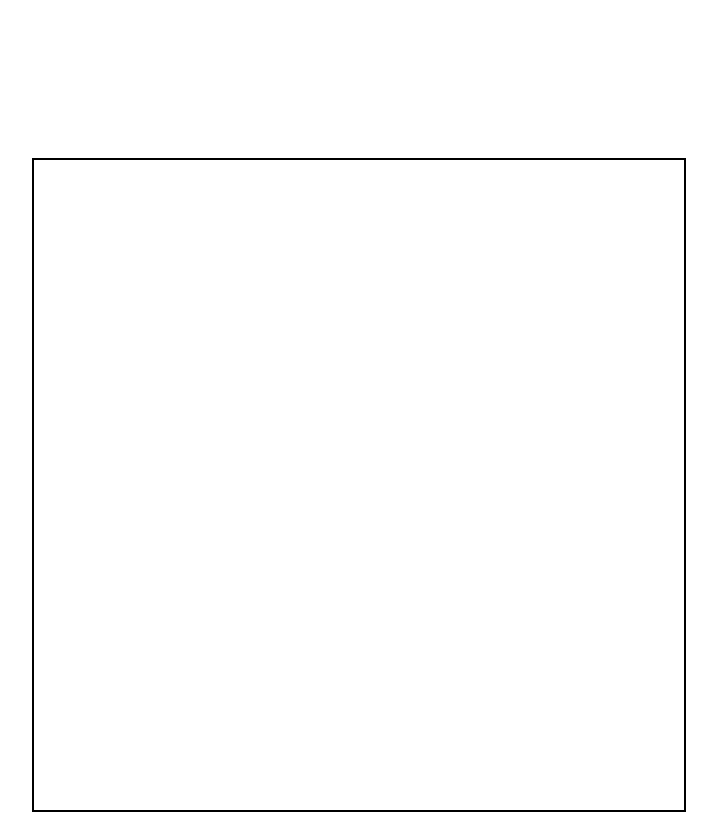
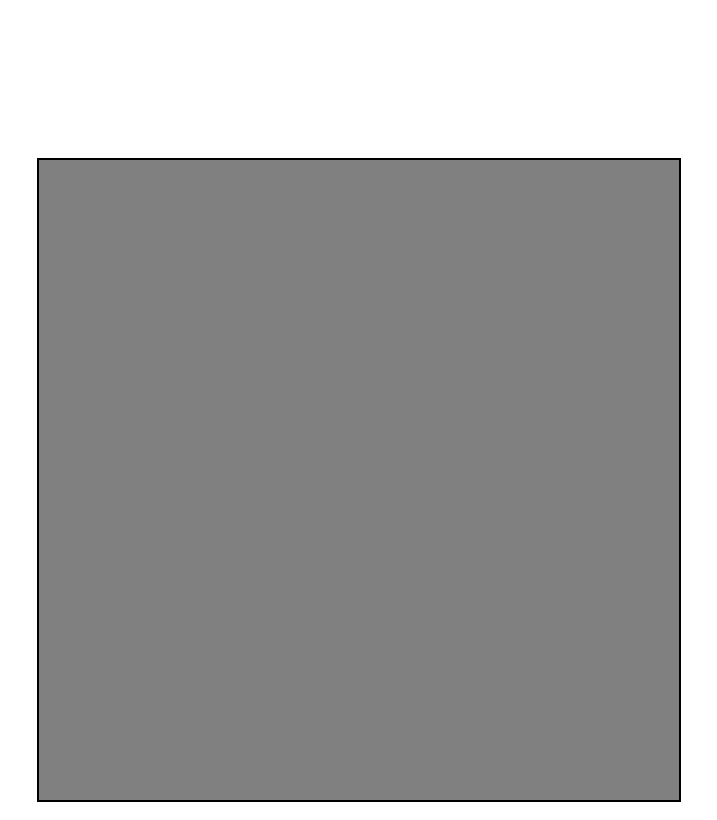
Before and after one commit to korduss/Etch-a-Sketch, a plain HTML site: page index.html in a window 1280 px wide. Shown: the whole page, without its empty margins (281-998 px from the left). Drawn offline with Linux system fonts and the light colour scheme.

Commit message:
create 16x16 grid of squares

```diff
--- a/index.html
+++ b/index.html
@@ -7,7 +7,7 @@
     <title>Document</title>
 </head>
 <body>
-    <div class="container"></div>
+    <div id="container"></div>
     <script src="script.js"></script>
 </body>
 </html>
--- a/script.js
+++ b/script.js
@@ -1 +1,14 @@
-console.log("tewst");
+const container = document.querySelector('#container');
+// const singleSquare = document.createElement('div');
+//singleSquare.className = 'square';
+//singleSquare.setAttribute('style','background-color: grey;');
+//singleSquare.textContent = 'i';
+
+for(i = 0; i < 256; i++){
+    const singleSquare = document.createElement('div');
+    singleSquare.className = 'square';
+    singleSquare.setAttribute('style','background-color: grey;');
+
+    container.appendChild(singleSquare)
+
+}
--- a/style.css
+++ b/style.css
@@ -2,10 +2,16 @@ body{
     display:flex;
     justify-content: center;
     align-items: center;
+
 }
-.container{
-    height: 650px;
-    width: 650px;
+#container{
+    display: flex;
+    flex-wrap: wrap;
+    height: 640px;
+    width: 640px;
     margin-top: 150px;
     border: 2px solid black;
 }
+.square{
+    width: 40px;
+}
```
